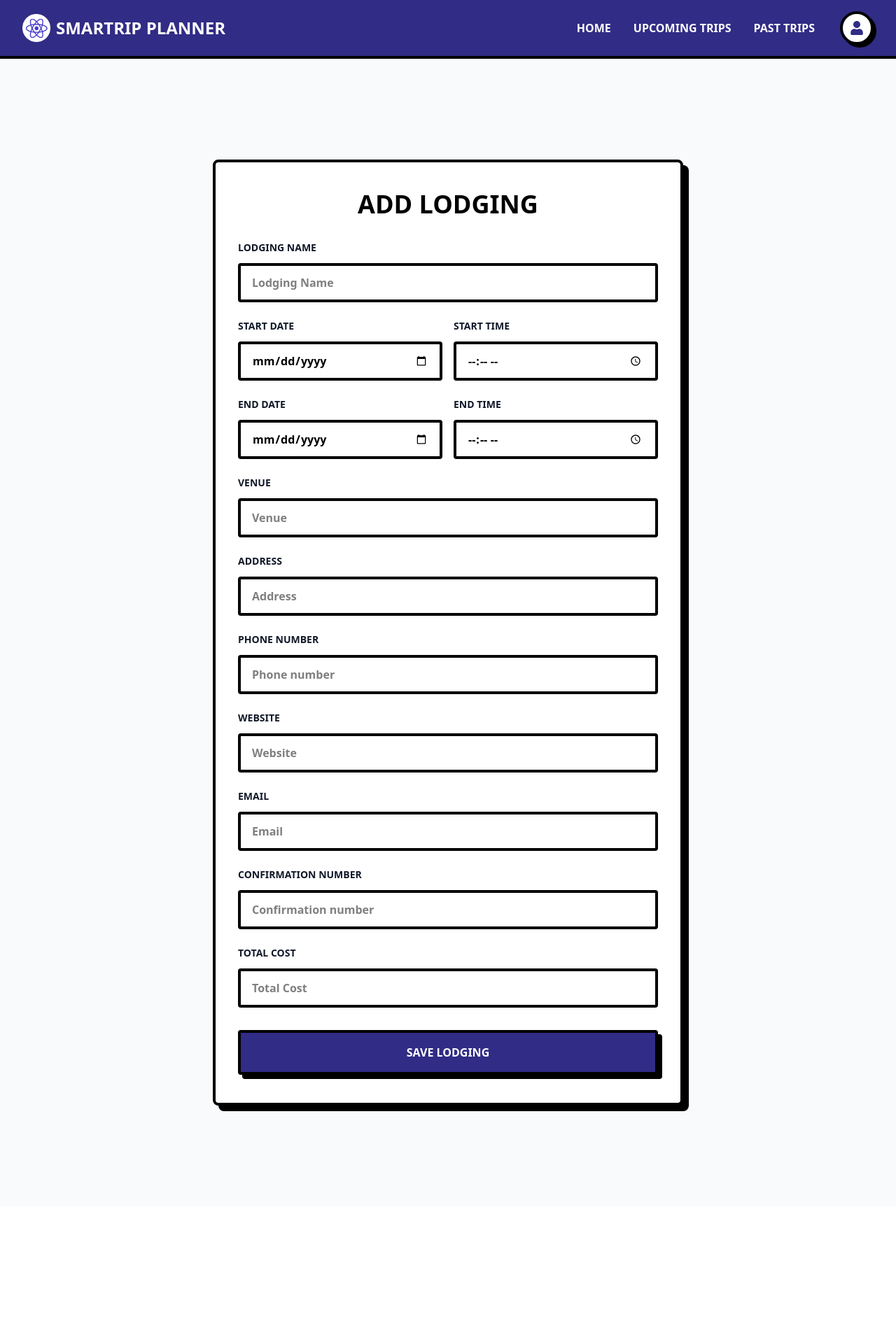
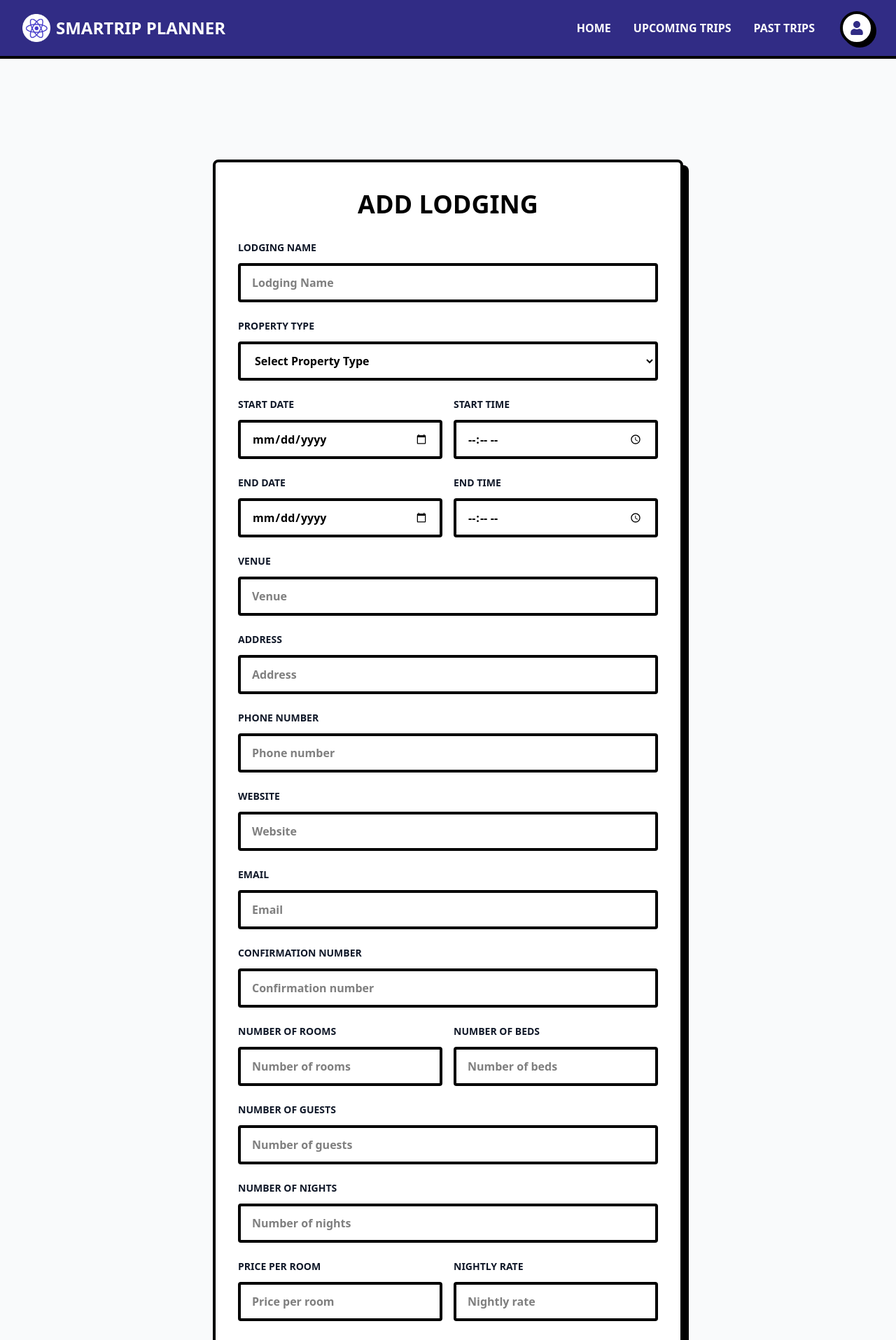
Before and after one commit to jahi-omari/trip-planner, a React (Vite) app: page /add-trip/add-lodging in a window 1280 px wide. Shown: the top 1915 px of the page at 70% size. Before the commit the page ends 1724 px from the top, so only its background shows below. Built offline with nearby package versions, Linux system fonts and the light colour scheme.

Commit message:
Add lodging form fields for property type, room details, pricing, and validation

```diff
--- a/src/pages/AddLodging.jsx
+++ b/src/pages/AddLodging.jsx
@@ -9,6 +9,7 @@ const AddLodging = () => {
 
   const [form, setForm] = useState({
     lodgingName: '',
+    propertyType: '',
     startDate: '',
     startTime: '',
     endDate: '',
@@ -19,12 +20,19 @@ const AddLodging = () => {
     website: '',
     email: '',
     confirmationNumber: '',
+    numberOfRooms: '',
+    numberOfBeds: '',
+    numberOfGuests: '',
+    pricePerRoom: '',
+    nightlyRate: '',
+    numberOfNights: '',
     totalCost: ''
   })
 
   const handleChange = (e) => {
     const { name, value } = e.target
-    if (name === 'totalCost') {
+    // Validate numeric fields
+    if (['totalCost', 'pricePerRoom', 'nightlyRate', 'numberOfNights', 'numberOfRooms', 'numberOfBeds', 'numberOfGuests'].includes(name)) {
       if (!/^[0-9.]*$/.test(value)) return
     }
     setForm(prev => ({ ...prev, [name]: value }))
@@ -35,6 +43,7 @@ const AddLodging = () => {
     setLodgingData(prev => [...prev, { ...form, id: Date.now() }])
     setForm({
       lodgingName: '',
+      propertyType: '',
       startDate: '',
       startTime: '',
       endDate: '',
@@ -45,6 +54,12 @@ const AddLodging = () => {
       website: '',
       email: '',
       confirmationNumber: '',
+      numberOfRooms: '',
+      numberOfBeds: '',
+      numberOfGuests: '',
+      pricePerRoom: '',
+      nightlyRate: '',
+      numberOfNights: '',
       totalCost: ''
     })
     // Navigate to edit-trip if editing, otherwise add-trip
@@ -66,6 +81,21 @@ const AddLodging = () => {
             <div className="mb-4 sm:mb-6">
               <label className="block text-gray-900 font-black uppercase mb-2 sm:mb-3 text-xs sm:text-sm">Lodging Name</label>
               <input type="text" name="lodgingName" value={form.lodgingName} onChange={handleChange} className="border-4 border-black rounded w-full py-2 sm:py-3 px-3 sm:px-4 font-bold focus:outline-none focus:ring-2 focus:ring-offset-2 focus:ring-black" placeholder="Lodging Name" />
+            </div>
+
+            {/* Property Type */}
+            <div className="mb-4 sm:mb-6">
+              <label className="block text-gray-900 font-black uppercase mb-2 sm:mb-3 text-xs sm:text-sm">Property Type</label>
+              <select name="propertyType" value={form.propertyType} onChange={handleChange} className="border-4 border-black rounded w-full py-2 sm:py-3 px-3 sm:px-4 font-bold focus:outline-none focus:ring-2 focus:ring-offset-2 focus:ring-black">
+                <option value="">Select Property Type</option>
+                <option value="hotel">Hotel</option>
+                <option value="airbnb">Airbnb</option>
+                <option value="resort">Resort</option>
+                <option value="hostel">Hostel</option>
+                <option value="motel">Motel</option>
+                <option value="camping">Camping</option>
+                <option value="other">Other</option>
+              </select>
             </div>
 
             {/* Start Date & Time */}
@@ -128,6 +158,42 @@ const AddLodging = () => {
               <input type="text" name="confirmationNumber" value={form.confirmationNumber} onChange={handleChange} className="border-4 border-black rounded w-full py-2 sm:py-3 px-3 sm:px-4 font-bold focus:outline-none focus:ring-2 focus:ring-offset-2 focus:ring-black" placeholder="Confirmation number" />
             </div>
 
+            {/* Number of Rooms & Number of Beds */}
+            <div className="mb-4 sm:mb-6 grid grid-cols-1 sm:grid-cols-2 gap-4">
+              <div>
+                <label className="block text-gray-900 font-black uppercase mb-2 sm:mb-3 text-xs sm:text-sm">Number of Rooms</label>
+                <input type="text" name="numberOfRooms" value={form.numberOfRooms} onChange={handleChange} className="border-4 border-black rounded w-full py-2 sm:py-3 px-3 sm:px-4 font-bold focus:outline-none focus:ring-2 focus:ring-offset-2 focus:ring-black" placeholder="Number of rooms" />
+              </div>
+              <div>
+                <label className="block text-gray-900 font-black uppercase mb-2 sm:mb-3 text-xs sm:text-sm">Number of Beds</label>
+                <input type="text" name="numberOfBeds" value={form.numberOfBeds} onChange={handleChange} className="border-4 border-black rounded w-full py-2 sm:py-3 px-3 sm:px-4 font-bold focus:outline-none focus:ring-2 focus:ring-offset-2 focus:ring-black" placeholder="Number of beds" />
+              </div>
+            </div>
+
+            {/* Number of Guests */}
+            <div className="mb-4 sm:mb-6">
+              <label className="block text-gray-900 font-black uppercase mb-2 sm:mb-3 text-xs sm:text-sm">Number of Guests</label>
+              <input type="text" name="numberOfGuests" value={form.numberOfGuests} onChange={handleChange} className="border-4 border-black rounded w-full py-2 sm:py-3 px-3 sm:px-4 font-bold focus:outline-none focus:ring-2 focus:ring-offset-2 focus:ring-black" placeholder="Number of guests" />
+            </div>
+
+            {/* Number of Nights */}
+            <div className="mb-4 sm:mb-6">
+              <label className="block text-gray-900 font-black uppercase mb-2 sm:mb-3 text-xs sm:text-sm">Number of Nights</label>
+              <input type="text" name="numberOfNights" value={form.numberOfNights} onChange={handleChange} className="border-4 border-black rounded w-full py-2 sm:py-3 px-3 sm:px-4 font-bold focus:outline-none focus:ring-2 focus:ring-offset-2 focus:ring-black" placeholder="Number of nights" />
+            </div>
+
+            {/* Price Per Room & Nightly Rate */}
+            <div className="mb-4 sm:mb-6 grid grid-cols-1 sm:grid-cols-2 gap-4">
+              <div>
+                <label className="block text-gray-900 font-black uppercase mb-2 sm:mb-3 text-xs sm:text-sm">Price Per Room</label>
+                <input type="text" name="pricePerRoom" value={form.pricePerRoom} onChange={handleChange} className="border-4 border-black rounded w-full py-2 sm:py-3 px-3 sm:px-4 font-bold focus:outline-none focus:ring-2 focus:ring-offset-2 focus:ring-black" placeholder="Price per room" />
+              </div>
+              <div>
+                <label className="block text-gray-900 font-black uppercase mb-2 sm:mb-3 text-xs sm:text-sm">Nightly Rate</label>
+                <input type="text" name="nightlyRate" value={form.nightlyRate} onChange={handleChange} className="border-4 border-black rounded w-full py-2 sm:py-3 px-3 sm:px-4 font-bold focus:outline-none focus:ring-2 focus:ring-offset-2 focus:ring-black" placeholder="Nightly rate" />
+              </div>
+            </div>
+
             {/* Total Cost */}
             <div className="mb-6 sm:mb-8">
               <label className="block text-gray-900 font-black uppercase mb-2 sm:mb-3 text-xs sm:text-sm">Total Cost</label>
```
